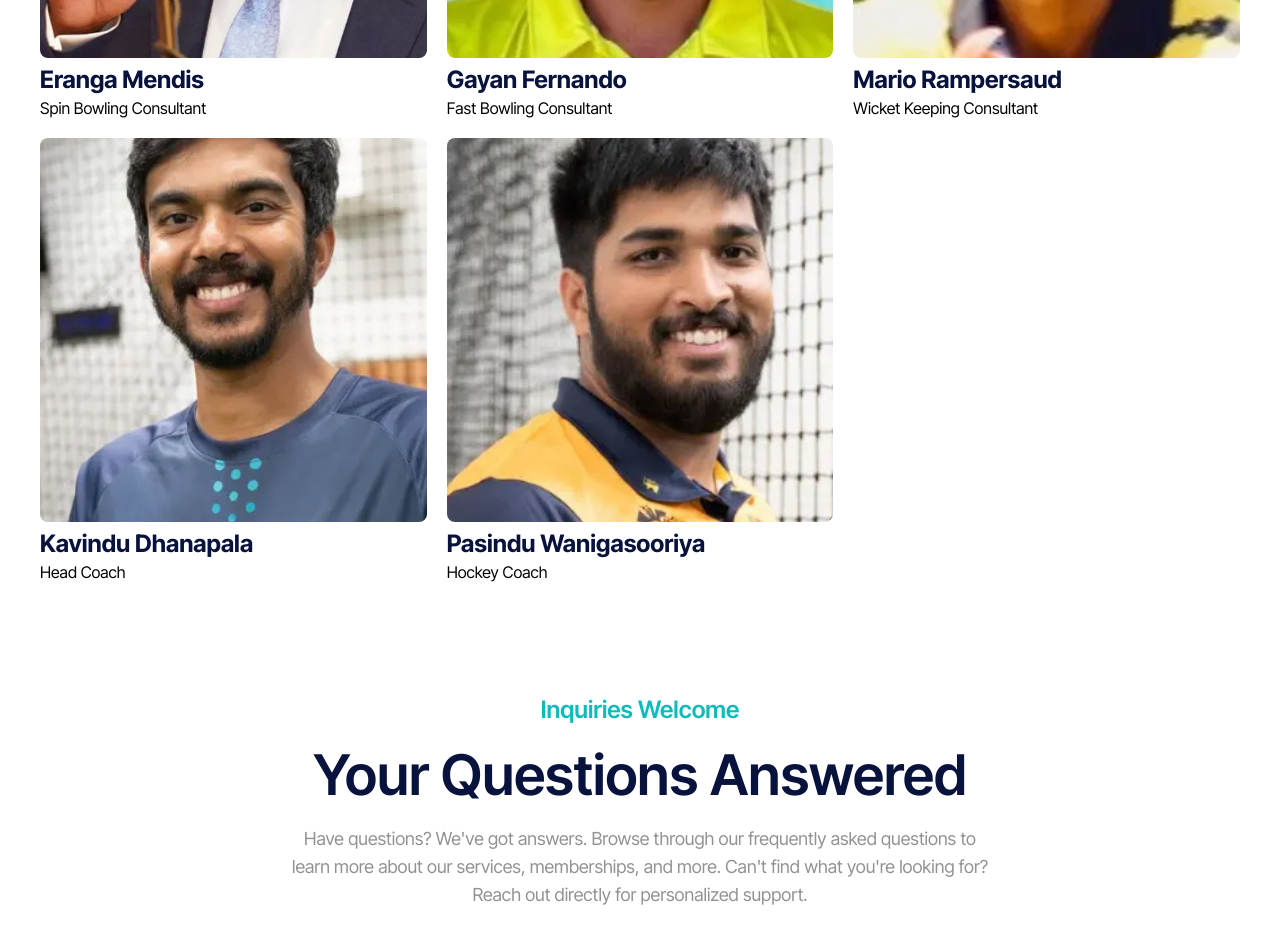
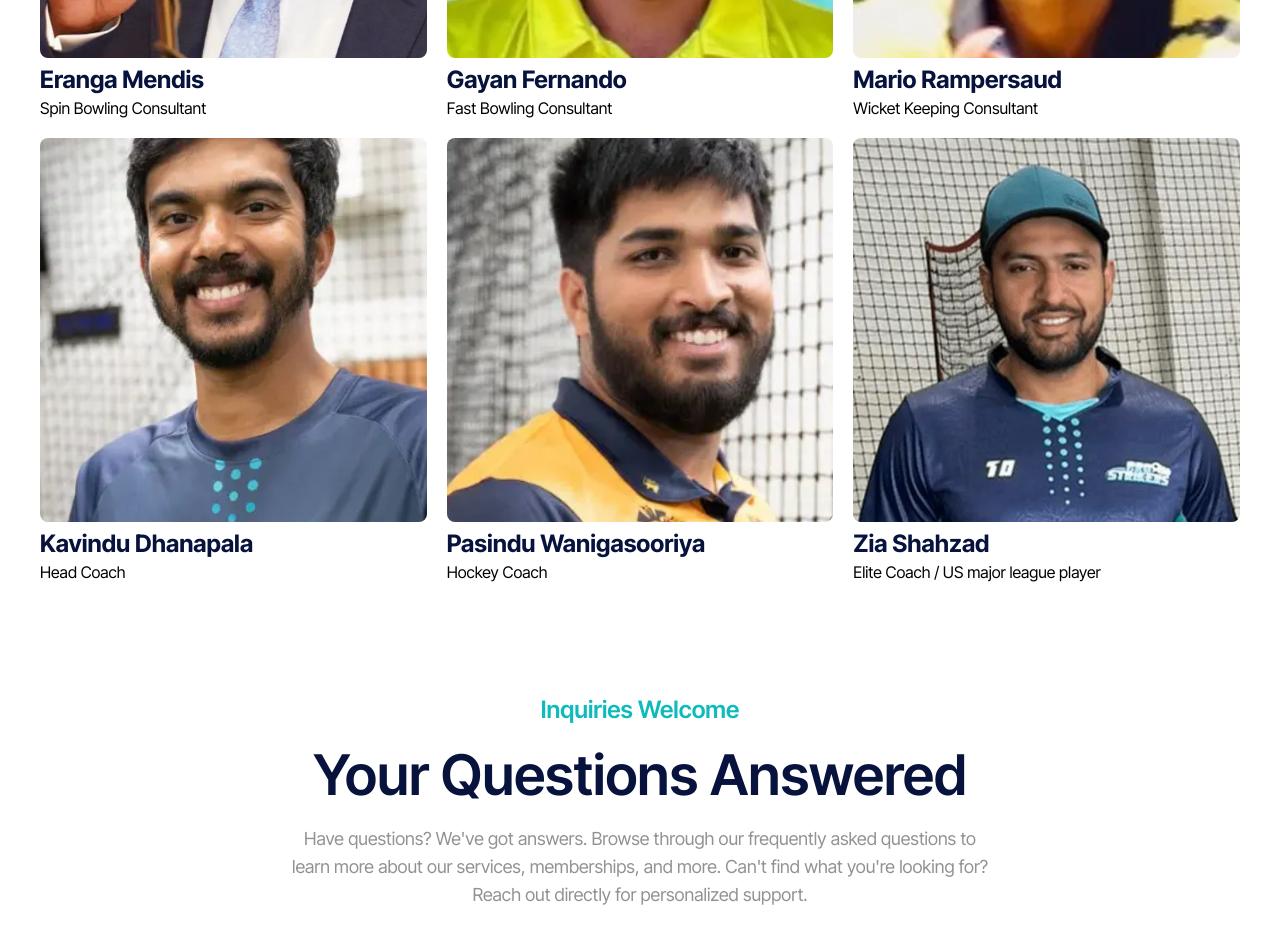
Before and after one commit to FahimDeveloper/prostikers-frontend, a React (Vite) app: page /sport/soccer in a window 1280 px wide. Shown: the part 2620-3555 px from the top of the page. Built offline with nearby package versions, Linux system fonts and the light colour scheme.

Commit message:
add another coach in program

```diff
--- a/src/pages/GroupTraining/GroupTraining.tsx
+++ b/src/pages/GroupTraining/GroupTraining.tsx
@@ -17,7 +17,7 @@ const GroupTraining = () => {
       {
         title: "Cricket Training",
         image: training1,
-        link: "/coming-soon",
+        link: "/programs/group-training/cricket",
         description: [
           "Build Team Camaraderie & Skills: Master the game and bond with teammates in our group cricket training.",
           "Expert Coaching for Groups: Benefit from professional coaches specializing in team training, with full lane booking available",
@@ -26,7 +26,7 @@ const GroupTraining = () => {
       {
         title: "Baseball Training",
         image: training2,
-        link: "/coming-soon",
+        link: "/programs/group-training/basball",
         description: [
           "Boost Teamwork & Skills: Group Baseball Training",
           "Expert Coaches, Elevated Game: Baseball Group Sessions",
@@ -35,7 +35,7 @@ const GroupTraining = () => {
       {
         title: "Soccer Training",
         image: training3,
-        link: "/coming-soon",
+        link: "/programs/group-training/soccer",
         description: [
           "Elevate Your Squad's Game: Hone soccer skills and teamwork with expert coaching in our dedicated indoor facility.",
           "Group Training for Champions: Master soccer strategies, build team spirit, and dominate the competition with our experienced coaches.",
@@ -44,7 +44,7 @@ const GroupTraining = () => {
       {
         title: "Field Hockey Training",
         image: training4,
-        link: "/coming-soon",
+        link: "/programs/group-training/hockey",
         description: [
           "Master Field Hockey Skills Together: Group Training for Refined Technique & Teamwork",
           "Elevate Your Field Hockey Game: Expert Group Training Led by Pro-Level Coaches",
@@ -53,7 +53,7 @@ const GroupTraining = () => {
       {
         title: "Softball Training",
         image: training5,
-        link: "/coming-soon",
+        link: "/programs/group-training/softball",
         description: [
           "Build Teamwork & Skills: Strengthen camaraderie and technical proficiency with expert coaches",
           "Group Training - Maximize Results: Dedicated lanes & professional coaches for teams & friend groups",
--- a/src/pages/SportBaseball/SportBaseball.tsx
+++ b/src/pages/SportBaseball/SportBaseball.tsx
@@ -12,6 +12,7 @@ import coach5 from "../../assets/images/coaches/gayan.webp";
 import coach6 from "../../assets/images/coaches/mario.webp";
 import coach7 from "../../assets/images/coaches/Kavindu.webp";
 import coach8 from "../../assets/images/coaches/pasindu.webp";
+import coach9 from "../../assets/images/coaches/zia-shahzad-min.webp";
 import BannerSection from "../../common/BannerSection";
 import QuestionSection from "../../common/QuestionSection";
 import baseballBanner from "../..//assets/images/programsBanner/baseball-banner.webp";
@@ -90,6 +91,11 @@ const SportBaseball = () => {
         designation: "Hockey Coach",
         image: coach8,
       },
+      {
+        name: "Zia Shahzad",
+        designation: "Elite Coach / US major league player",
+        image: coach9,
+      },
     ],
   };
   const questionData = [
--- a/src/pages/SportCricket/SportCricket.tsx
+++ b/src/pages/SportCricket/SportCricket.tsx
@@ -15,6 +15,7 @@ import coach5 from "../../assets/images/coaches/gayan.webp";
 import coach6 from "../../assets/images/coaches/mario.webp";
 import coach7 from "../../assets/images/coaches/Kavindu.webp";
 import coach8 from "../../assets/images/coaches/pasindu.webp";
+import coach9 from "../../assets/images/coaches/zia-shahzad-min.webp";
 import cricketBanner from "../../assets/images/programsBanner/cricket-banner.webp";
 
 const SportCricket = () => {
@@ -96,6 +97,11 @@ const SportCricket = () => {
         designation: "Hockey Coach",
         image: coach8,
       },
+      {
+        name: "Zia Shahzad",
+        designation: "Elite Coach / US major league player",
+        image: coach9,
+      },
     ],
   };
   const questionData = [
--- a/src/pages/SportHocky/SportHocky.tsx
+++ b/src/pages/SportHocky/SportHocky.tsx
@@ -14,6 +14,7 @@ import coach5 from "../../assets/images/coaches/gayan.webp";
 import coach6 from "../../assets/images/coaches/mario.webp";
 import coach7 from "../../assets/images/coaches/Kavindu.webp";
 import coach8 from "../../assets/images/coaches/pasindu.webp";
+import coach9 from "../../assets/images/coaches/zia-shahzad-min.webp";
 import hockyBanner from "../../assets/images/programsBanner/hocky-banner.webp";
 
 const SportHocky = () => {
@@ -90,6 +91,11 @@ const SportHocky = () => {
         designation: "Hockey Coach",
         image: coach8,
       },
+      {
+        name: "Zia Shahzad",
+        designation: "Elite Coach / US major league player",
+        image: coach9,
+      },
     ],
   };
   const questionData = [
--- a/src/pages/SportSoccer/SportSoccer.tsx
+++ b/src/pages/SportSoccer/SportSoccer.tsx
@@ -10,6 +10,7 @@ import coach5 from "../../assets/images/coaches/gayan.webp";
 import coach6 from "../../assets/images/coaches/mario.webp";
 import coach7 from "../../assets/images/coaches/Kavindu.webp";
 import coach8 from "../../assets/images/coaches/pasindu.webp";
+import coach9 from "../../assets/images/coaches/zia-shahzad-min.webp";
 import soccerBanner from "../../assets/images/programsBanner/soccer-banner.webp";
 import BannerSection from "../../common/BannerSection";
 import ProgramSection from "../../common/ProgramSection";
@@ -89,6 +90,11 @@ const SportSoccer = () => {
         designation: "Hockey Coach",
         image: coach8,
       },
+      {
+        name: "Zia Shahzad",
+        designation: "Elite Coach / US major league player",
+        image: coach9,
+      },
     ],
   };
   const questionData = [
--- a/src/pages/SportSoftball/SportSoftball.tsx
+++ b/src/pages/SportSoftball/SportSoftball.tsx
@@ -14,6 +14,7 @@ import coach5 from "../../assets/images/coaches/gayan.webp";
 import coach6 from "../../assets/images/coaches/mario.webp";
 import coach7 from "../../assets/images/coaches/Kavindu.webp";
 import coach8 from "../../assets/images/coaches/pasindu.webp";
+import coach9 from "../../assets/images/coaches/zia-shahzad-min.webp";
 import softballBanner from "../../assets/images/programsBanner/softball-banner.webp";
 
 const SportSoftball = () => {
@@ -90,6 +91,11 @@ const SportSoftball = () => {
         designation: "Hockey Coach",
         image: coach8,
       },
+      {
+        name: "Zia Shahzad",
+        designation: "Elite Coach / US major league player",
+        image: coach9,
+      },
     ],
   };
   const questionData = [
```
Also changed, not shown: src/assets/images/coaches/zia-shahzad-min.webp (added).
